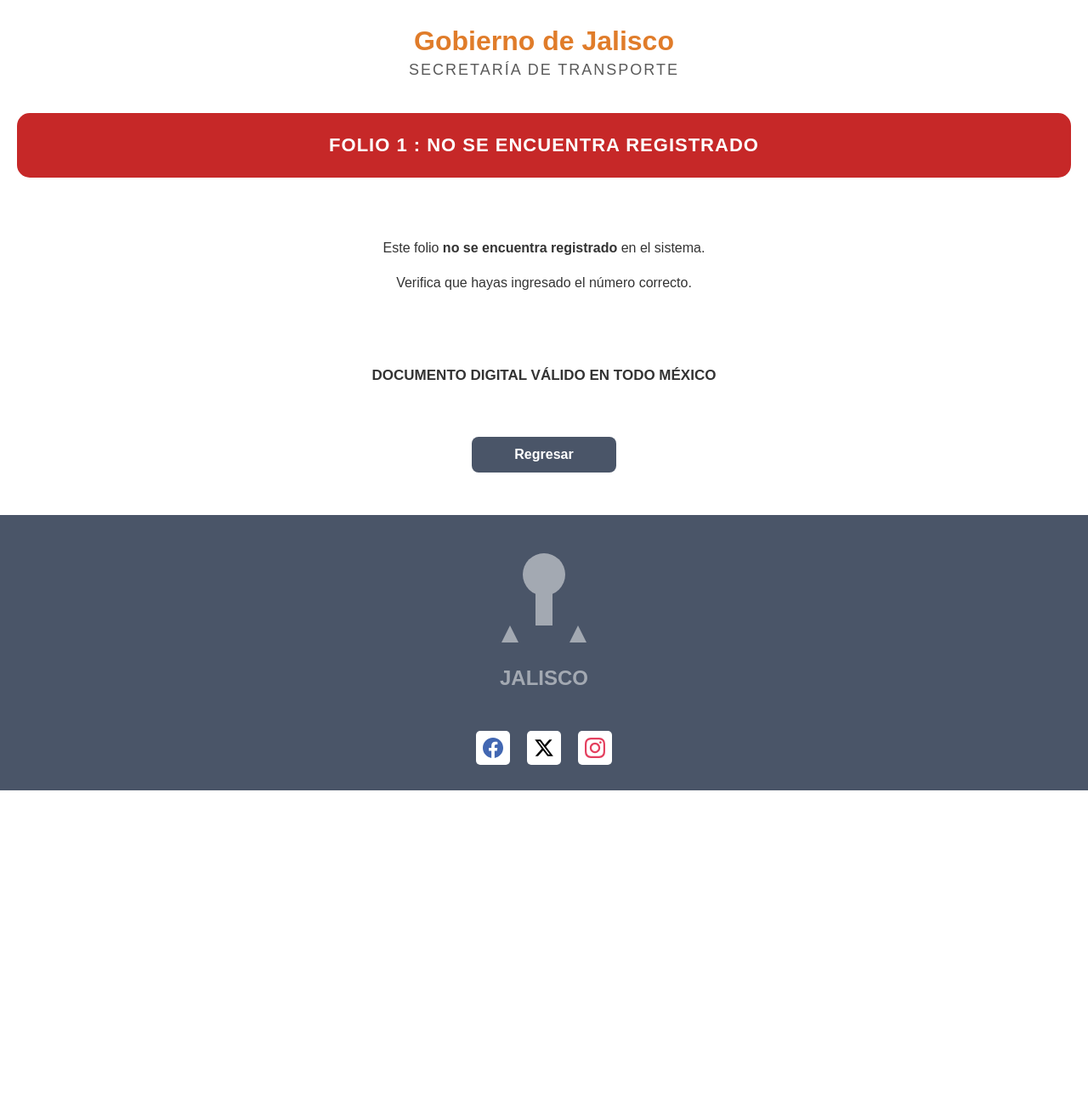
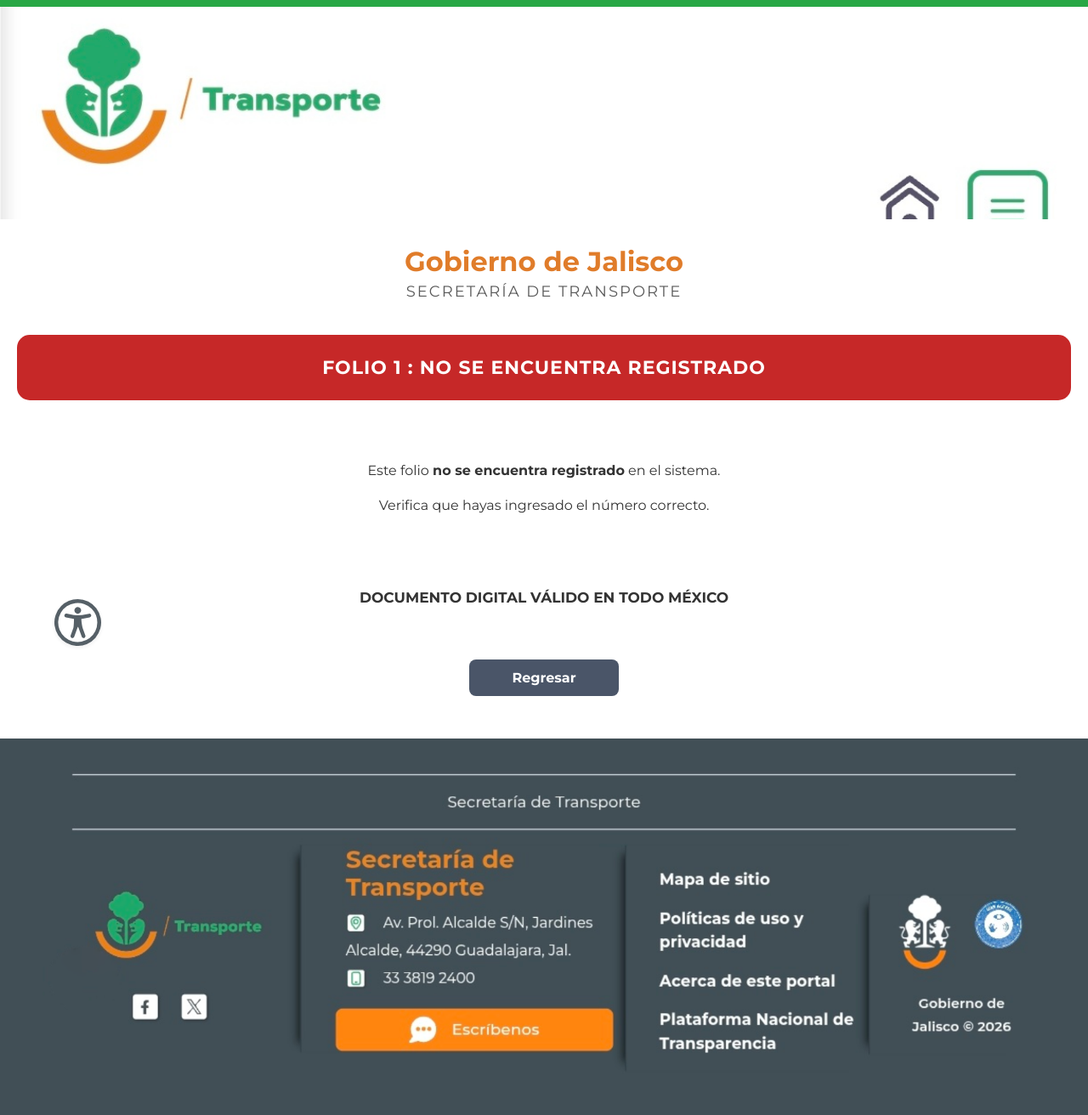
Before and after one commit to Gsr1989/Jalisco, a Flask app: page /consulta/1 in a window 1280 px wide. Shown: the whole page at 85% size. Before the commit the page ends 930 px from the top, so only its background shows below. Run offline with Flask 2, Linux system fonts and the light colour scheme; data that the repository does not hold is empty.

Commit message:
Update resultado_consulta.html

```diff
--- a/templates/resultado_consulta.html
+++ b/templates/resultado_consulta.html
@@ -2,8 +2,18 @@
 <html lang="es">
 <head>
     <meta charset="utf-8">
-    <title>Consulta de Permiso</title>
+    <title>Secretaría de Transporte | Resultado de Consulta</title>
+    <base href="/">
     <meta name="viewport" content="width=device-width, initial-scale=1.0, maximum-scale=1.0, user-scalable=no">
+    <meta name="description" content="Resultado de Consulta - Secretaría de Transporte">
+    <meta name="author" content="Jalisco">
+
+    <link rel="icon" href="{{ url_for('static', filename='assets/favicon.ico') }}">
+
+    <!-- Montserrat Font -->
+    <link rel="preconnect" href="https://fonts.googleapis.com">
+    <link rel="preconnect" href="https://fonts.gstatic.com" crossorigin>
+    <link href="https://fonts.googleapis.com/css2?family=Montserrat:ital,wght@0,100;0,200;0,300;0,400;0,500;0,600;0,700;0,800;0,900&display=swap" rel="stylesheet">
 
     <style type="text/css">
         * {
@@ -13,14 +23,61 @@
         }
 
         body {
-            font-family: Arial, sans-serif;
+            font-family: "Montserrat", Arial, sans-serif;
             background-color: #ffffff;
             min-height: 100vh;
             display: flex;
             flex-direction: column;
         }
 
-        /* ========== HEADER ========== */
+        img {
+            max-width: 100%;
+            height: auto;
+        }
+
+        /* ========== BARRA VERDE SUPERIOR ========== */
+        .top-bar {
+            background-color: #28a745;
+            height: 8px;
+            width: 100%;
+        }
+
+        /* ========== HEADER CON IMAGEN ========== */
+        .header-image {
+            width: 100%;
+            height: auto;
+            display: block;
+            object-fit: cover;
+            max-height: 250px;
+        }
+
+        @media (max-width: 767px) {
+            .header-image {
+                max-height: 150px;
+            }
+        }
+
+        /* ========== BOTÓN ACCESIBILIDAD ========== */
+        #float-button {
+            position: fixed;
+            bottom: 5%;
+            left: 5%;
+            z-index: 999;
+            border-radius: 100%;
+            height: 55px;
+            width: 55px;
+            padding: 0;
+            border: none;
+            background-color: #f6f6f6;
+            box-shadow: 0 .125rem .25rem rgba(34, 41, 47, .075);
+            cursor: pointer;
+        }
+
+        #float-button:hover {
+            transform: scale(1.05);
+        }
+
+        /* ========== HEADER TEXTO ========== */
         .header-title {
             text-align: center;
             padding: 30px 20px 10px;
@@ -140,6 +197,7 @@
             cursor: pointer;
             text-decoration: none;
             display: inline-block;
+            transition: background-color 0.2s;
         }
 
         .btn-regresar:hover {
@@ -149,31 +207,13 @@
         /* ========== FOOTER ========== */
         footer {
             margin-top: auto;
-            background-color: #4a5568;
-            padding: 30px 20px;
-            text-align: center;
+            width: 100%;
         }
 
-        .footer-logo {
-            max-width: 200px;
-            opacity: 0.7;
-        }
-
-        .footer-social {
-            display: flex;
-            justify-content: center;
-            gap: 20px;
-            margin-top: 20px;
-        }
-
-        .social-icon {
-            width: 40px;
-            height: 40px;
-            background: white;
-            border-radius: 5px;
-            display: flex;
-            align-items: center;
-            justify-content: center;
+        .footer-image {
+            width: 100%;
+            height: auto;
+            display: block;
         }
 
         /* ========== RESPONSIVE ========== */
@@ -211,7 +251,23 @@
 </head>
 
 <body>
-    <!-- HEADER -->
+    <!-- Barra Verde Superior -->
+    <div class="top-bar"></div>
+
+    <!-- HEADER CON IMAGEN -->
+    <header>
+        <img src="{{ url_for('static', filename='assets/images/header.jpg') }}"
+             alt="Secretaría de Transporte Jalisco"
+             class="header-image">
+    </header>
+
+    <!-- Botón Accesibilidad Flotante -->
+    <button id="float-button" type="button" aria-label="Abrir Menu de Accesibilidad">
+        <img src="{{ url_for('static', filename='assets/images/ico_accesibilidad.svg') }}"
+             alt="Accesibilidad del Sitio">
+    </button>
+
+    <!-- HEADER TEXTO -->
     <div class="header-title">
         <div class="gobierno-text">Gobierno de Jalisco</div>
         <div class="secretaria-text">SECRETARÍA DE TRANSPORTE</div>
@@ -294,41 +350,11 @@
         </div>
     {% endif %}
 
-    <!-- FOOTER -->
+    <!-- FOOTER CON IMAGEN -->
     <footer>
-        <svg class="footer-logo" xmlns="http://www.w3.org/2000/svg" viewBox="0 0 200 200">
-            <!-- Logo Jalisco simplificado -->
-            <g fill="white" opacity="0.7">
-                <circle cx="100" cy="40" r="25"/>
-                <rect x="90" y="60" width="20" height="40"/>
-                <path d="M60,100 L50,120 L70,120 Z"/>
-                <path d="M140,100 L130,120 L150,120 Z"/>
-                <text x="100" y="170" text-anchor="middle" font-size="24" font-weight="bold">JALISCO</text>
-            </g>
-        </svg>
-
-        <div class="footer-social">
-            <!-- Facebook -->
-            <div class="social-icon">
-                <svg width="24" height="24" fill="#4267B2" viewBox="0 0 24 24">
-                    <path d="M24 12.073c0-6.627-5.373-12-12-12s-12 5.373-12 12c0 5.99 4.388 10.954 10.125 11.854v-8.385H7.078v-3.47h3.047V9.43c0-3.007 1.792-4.669 4.533-4.669 1.312 0 2.686.235 2.686.235v2.953H15.83c-1.491 0-1.956.925-1.956 1.874v2.25h3.328l-.532 3.47h-2.796v8.385C19.612 23.027 24 18.062 24 12.073z"/>
-                </svg>
-            </div>
-
-            <!-- Twitter/X -->
-            <div class="social-icon">
-                <svg width="24" height="24" fill="#000000" viewBox="0 0 24 24">
-                    <path d="M18.244 2.25h3.308l-7.227 8.26 8.502 11.24H16.17l-5.214-6.817L4.99 21.75H1.68l7.73-8.835L1.254 2.25H8.08l4.713 6.231zm-1.161 17.52h1.833L7.084 4.126H5.117z"/>
-                </svg>
-            </div>
-
-            <!-- Instagram -->
-            <div class="social-icon">
-                <svg width="24" height="24" fill="#E4405F" viewBox="0 0 24 24">
-                    <path d="M12 2.163c3.204 0 3.584.012 4.85.07 3.252.148 4.771 1.691 4.919 4.919.058 1.265.069 1.645.069 4.849 0 3.205-.012 3.584-.069 4.849-.149 3.225-1.664 4.771-4.919 4.919-1.266.058-1.644.07-4.85.07-3.204 0-3.584-.012-4.849-.07-3.26-.149-4.771-1.699-4.919-4.92-.058-1.265-.07-1.644-.07-4.849 0-3.204.013-3.583.07-4.849.149-3.227 1.664-4.771 4.919-4.919 1.266-.057 1.645-.069 4.849-.069zm0-2.163c-3.259 0-3.667.014-4.947.072-4.358.2-6.78 2.618-6.98 6.98-.059 1.281-.073 1.689-.073 4.948 0 3.259.014 3.668.072 4.948.2 4.358 2.618 6.78 6.98 6.98 1.281.058 1.689.072 4.948.072 3.259 0 3.668-.014 4.948-.072 4.354-.2 6.782-2.618 6.979-6.98.059-1.28.073-1.689.073-4.948 0-3.259-.014-3.667-.072-4.947-.196-4.354-2.617-6.78-6.979-6.98-1.281-.059-1.69-.073-4.949-.073zm0 5.838c-3.403 0-6.162 2.759-6.162 6.162s2.759 6.163 6.162 6.163 6.162-2.759 6.162-6.163c0-3.403-2.759-6.162-6.162-6.162zm0 10.162c-2.209 0-4-1.79-4-4 0-2.209 1.791-4 4-4s4 1.791 4 4c0 2.21-1.791 4-4 4zm6.406-11.845c-.796 0-1.441.645-1.441 1.44s.645 1.44 1.441 1.44c.795 0 1.439-.645 1.439-1.44s-.644-1.44-1.439-1.44z"/>
-                </svg>
-            </div>
-        </div>
+        <img src="{{ url_for('static', filename='assets/images/1000008793.png') }}"
+             alt="Gobierno de Jalisco"
+             class="footer-image">
     </footer>
 </body>
-                    </html>
+</html>
```
